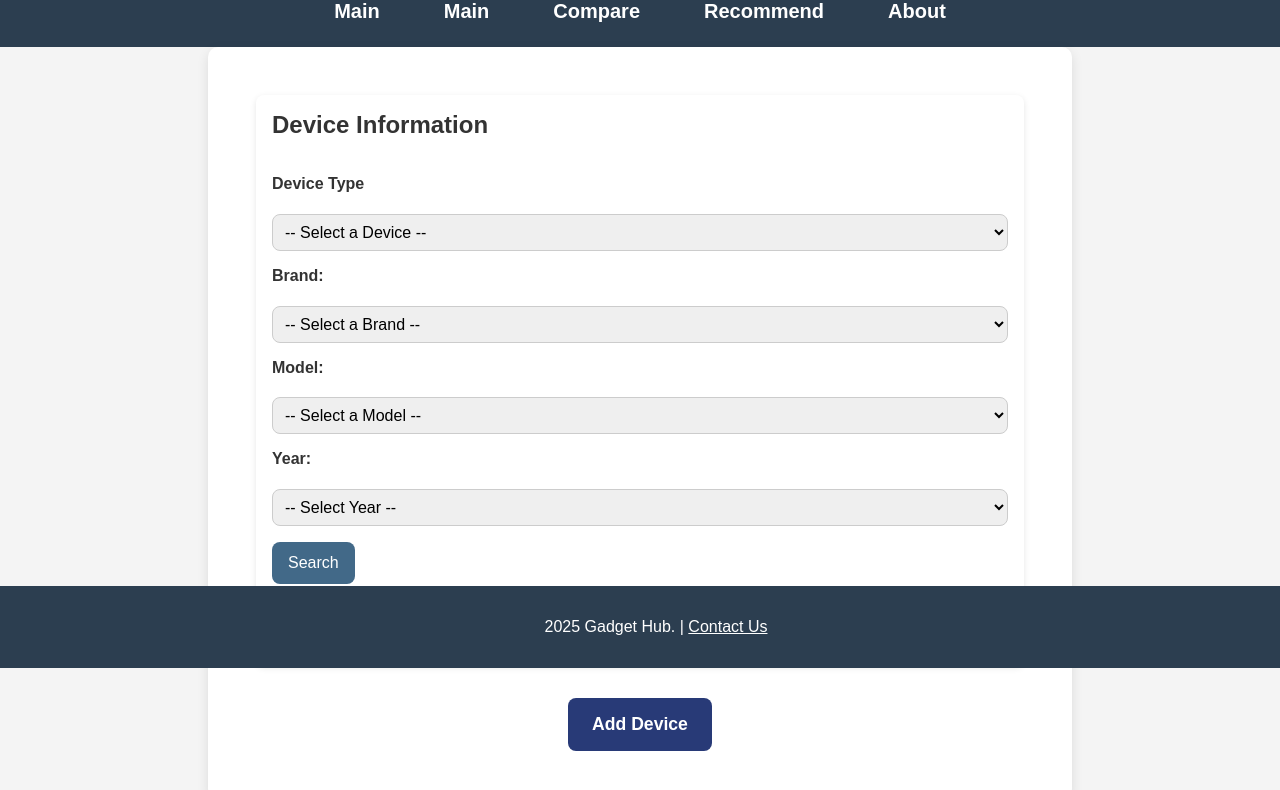
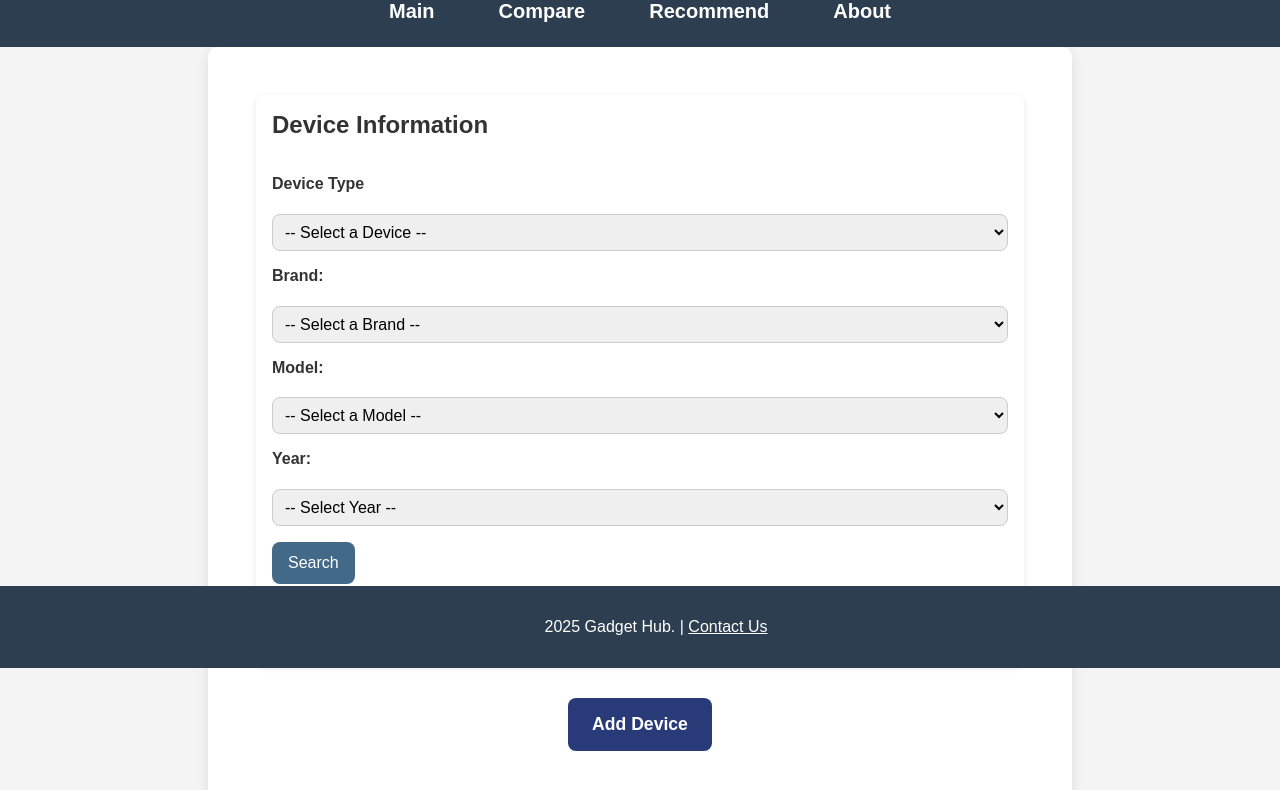
Before and after one commit to CodingSpencer/Gadget_Hub, a website: page src/assets/html/compare.html in a window 1280 px wide. Shown: the part 132-922 px from the top of the page. Drawn offline with Linux system fonts and the light colour scheme; files whose address does not match are found by name.

Commit message:
Fixing index links

```diff
--- a/src/assets/html/compare.html
+++ b/src/assets/html/compare.html
@@ -18,8 +18,7 @@
     </p> -->
     <nav class="navbar">
       <ul class="nav-links">
-        <li><a href="/">Main</a></li>
-        <li><a href="/src/assets/html/index.html">Main</a></li>
+        <li><a href="/index.html">Main</a></li>
         <li><a href="/src/assets/html/compare.html">Compare</a></li>
         <li><a href="/src/assets/html/recommend.html">Recommend</a></li>
         <li><a href="/src/assets/html/about.html">About</a></li>
```
Also changed, not shown: index.html (+1 -1 lines), src/assets/html/about.html (+1 -1 lines), src/assets/html/contact.html (+1 -1 lines), src/assets/html/recommend.html (+1 -1 lines), src/assets/css/partails/about.css (renamed from src/assets/css/partials/about.css), src/assets/css/partails/footer.css (renamed from src/assets/css/partials/footer.css), src/assets/css/partails/form.css (renamed from src/assets/css/partials/form.css), src/assets/css/partails/home.css (renamed from src/assets/css/partials/home.css), src/assets/css/partails/navbar.css (renamed from src/assets/css/partials/navbar.css), src/assets/css/partails/recommend.css (renamed from src/assets/css/partials/recommend.css).
